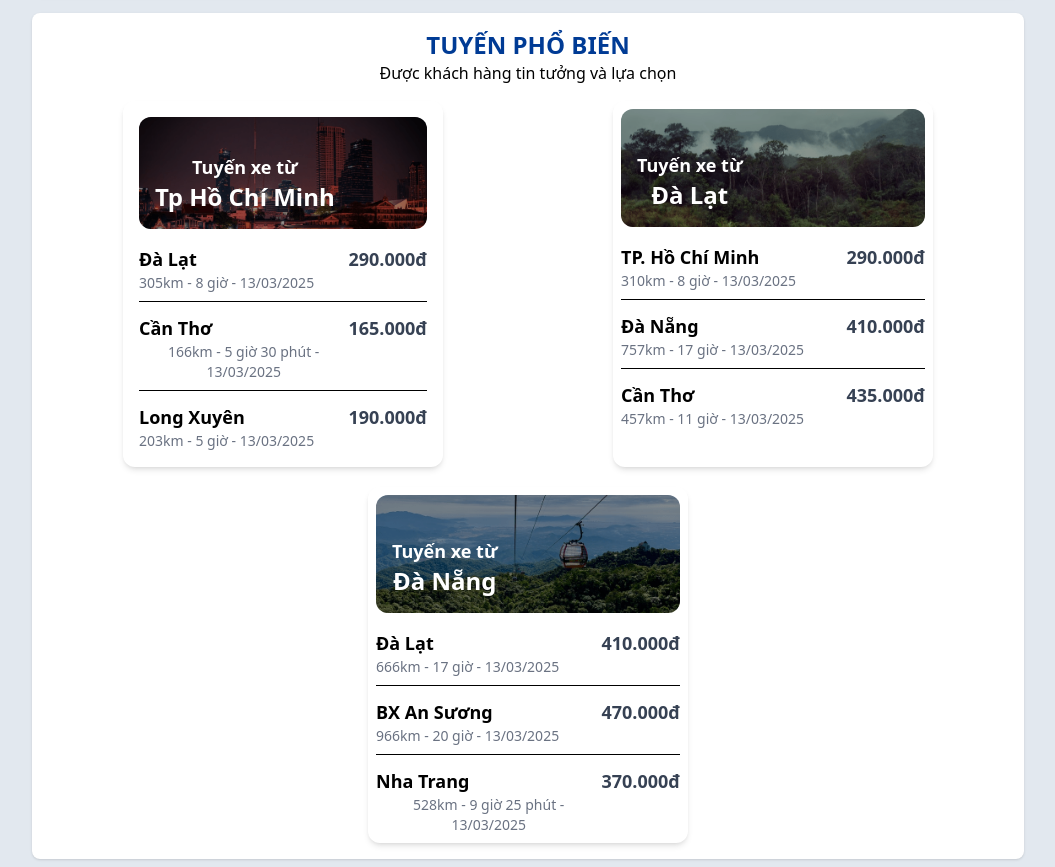
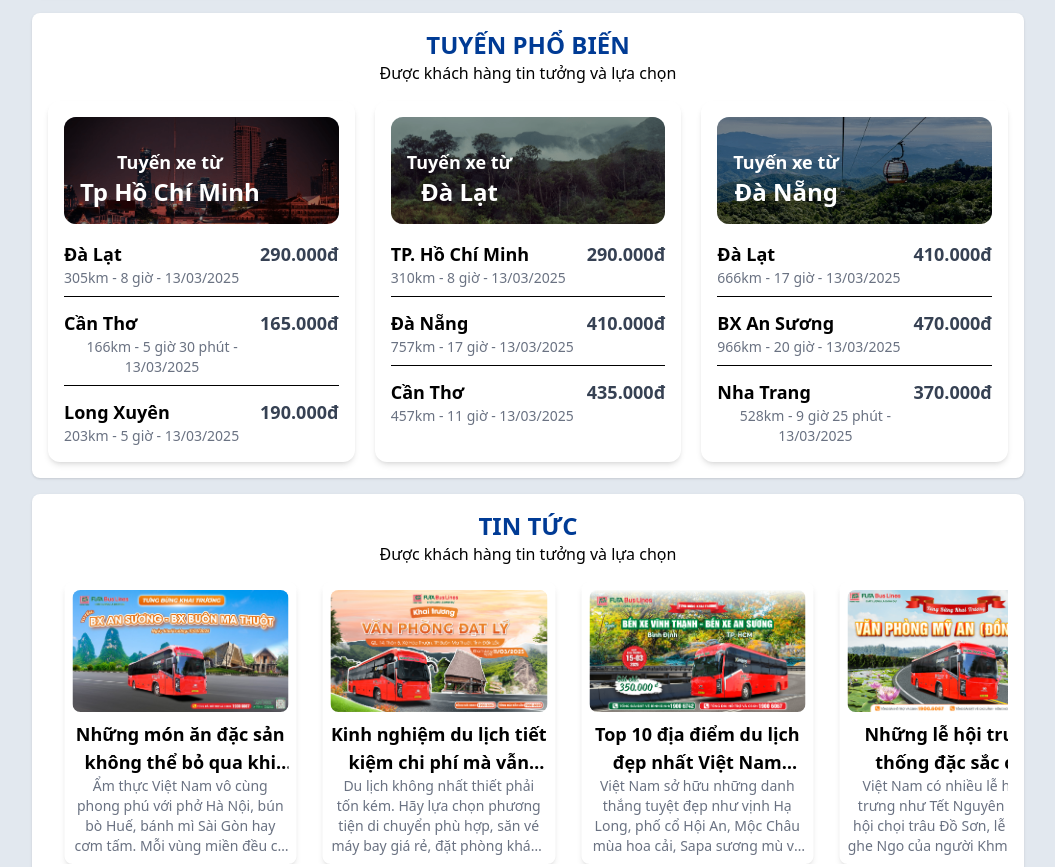
Before and after one commit to KhaBaoDuyen/WebsiteXayDungHeThongBanVeXe_ReactJs-NodeJs, a website: page FE/src/pages/home.html in a window 1280 px wide. Shown: the part 835-1702 px from the top of the page, without its empty margins (112-1167 px from the left). Drawn offline with nearby package versions, Linux system fonts and the light colour scheme.

Commit message:
[ FE ] - chỉnh sửa trang home

```diff
--- a/FE/src/pages/home.html
+++ b/FE/src/pages/home.html
@@ -107,7 +107,7 @@
                                     onclick="document.getElementById('departure-date').showPicker()"></i>
 
                                 <input type="date" id="departure-date" class="outline-none w-full bg-transparent pl-8 text-blue-950 cursor-pointer
-                    appearance-none [&::-webkit-calendar-picker-indicator]:hidden">
+                                 appearance-none [&::-webkit-calendar-picker-indicator]:hidden">
                             </div>
                         </div>
                         <button
@@ -160,7 +160,8 @@
         <div class="bg-white p-4 rounded-lg shadow mt-4 text-center mx-auto">
             <h2 class="text-xl md:text-2xl font-bold text-[#003b95]">TUYẾN PHỔ BIẾN</h2>
             <p class="mb-4">Được khách hàng tin tưởng và lựa chọn</p>
-            <div class="flex flex-col md:flex-row gap-5 flex-wrap justify-center">
+<div class="flex flex-nowrap gap-5 justify-center overflow-x-auto md:overflow-visible">
+
                 <div class="max-w-sm mx-auto p-4 rounded-xl shadow-md w-full md:w-1/3">
                     <div class="relative rounded-xl overflow-hidden">
                         <img src="../../public/assets/images/main/Rectangle 23 (2).png" class="w-full">
@@ -193,7 +194,7 @@
                         </div>
                     </div>
                 </div>
-                <div class="max-w-sm mx-auto p-2 rounded-xl shadow-md w-full md:w-1/3">
+                <div class="max-w-sm mx-auto p-4 rounded-xl shadow-md w-full md:w-1/3">
                     <div class="relative rounded-xl overflow-hidden">
                         <img src="../../public/assets/images/main/Rectangle 23 (3).png" alt="Đà Lạt" class="w-full">
                         <div class="absolute inset-0 bg-black/40 flex items-end p-4">
@@ -225,7 +226,7 @@
                         </div>
                     </div>
                 </div>
-                <div class="max-w-sm mx-auto p-2 rounded-xl shadow-md w-full md:w-1/3">
+                <div class="max-w-sm mx-auto p-4 rounded-xl shadow-md w-full md:w-1/3">
                     <div class="relative rounded-xl overflow-hidden">
                         <img src="../../public/assets/images/main/Rectangle 23 (4).png" alt="Đà Nẵng" class="w-full">
                         <div class="absolute inset-0 bg-black/40 flex items-end p-4">
@@ -257,6 +258,7 @@
                         </div>
                     </div>
                 </div>
+
             </div>
         </div>
 
--- a/FE/src/scss/pages/home.scss
+++ b/FE/src/scss/pages/home.scss
@@ -11,7 +11,7 @@
    .content {
       background-image: url('../../public/assets/images/main/area-banner-vn.webp');
       background-size: cover;
-      background-origin: 90%;
+     background-position: center;
       height: 34rem;
    }
 
```
Also changed, not shown: FE/src/css/index.css, FE/src/css/tailwind-output.css, 1 other file.
